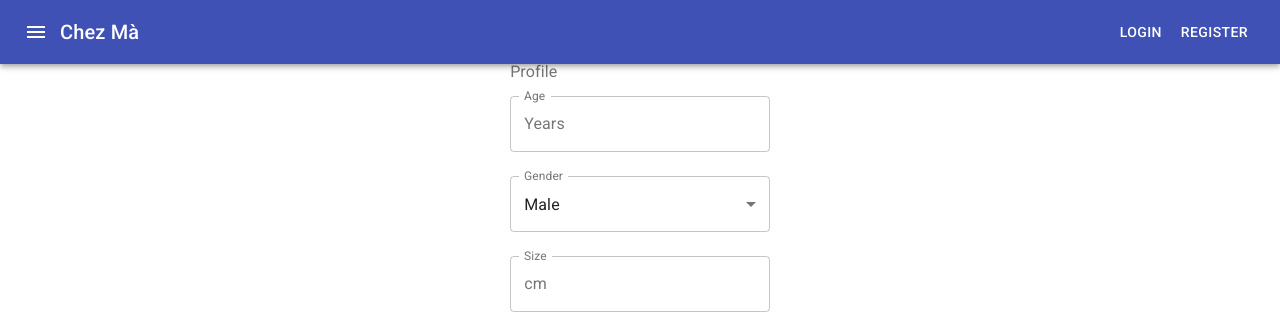
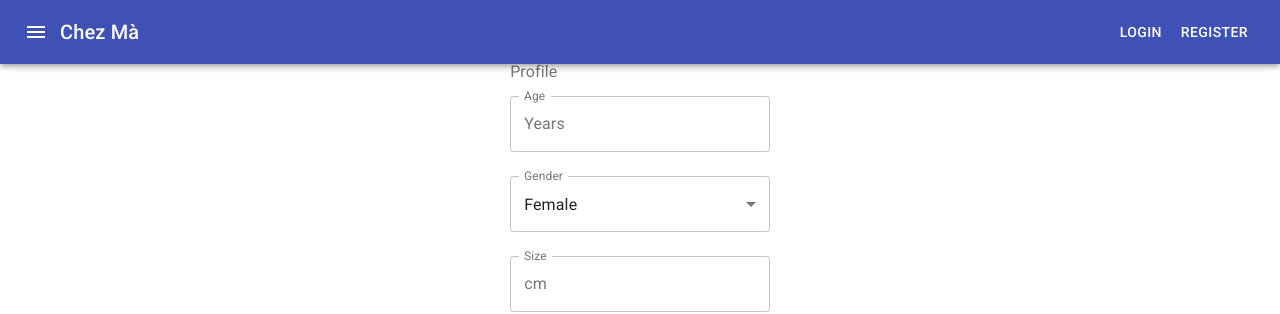
Before and after one commit to Chez-Ma/chezma, a React (Create React App) app: page /profile in a window 1280 px wide. Shown: the top 314 px of the page. Built offline with nearby package versions, Linux system fonts and the light colour scheme.

Commit message:
changed values

```diff
--- a/src/components/Profile.js
+++ b/src/components/Profile.js
@@ -13,33 +13,33 @@ import InputAdornment from "@material-ui/core/InputAdornment";
 
 const genders = [
     {
-        value: 'F',
+        value: 'female',
         label: 'Female',
     },
     {
-        value: 'M',
+        value: 'male',
         label: 'Male',
     },
 ];
 
 const allergies = [
     {
-        value: 'Nut',
+        value: 'nut',
         label: 'Nut allergy'
     },
     {
-        value: 'Glut',
+        value: 'gluten',
         label: 'Gluten allergy'
     },
 ];
 
 const preferences = [
     {
-        value: 'Vt',
+        value: 'vegetarian',
         label: 'Vegetarian'
     },
     {
-        value: 'Vn',
+        value: 'vegan',
         label: 'Vegan',
     }
 ];
```
